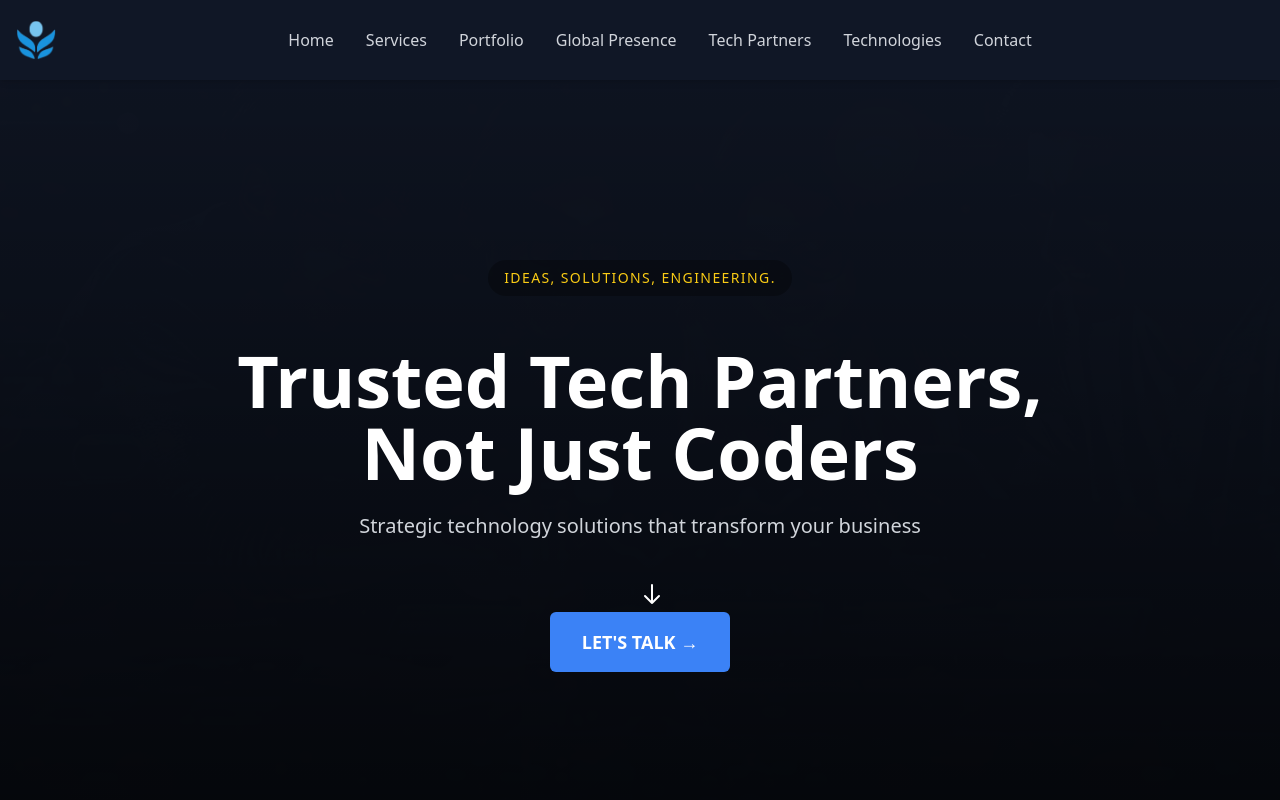
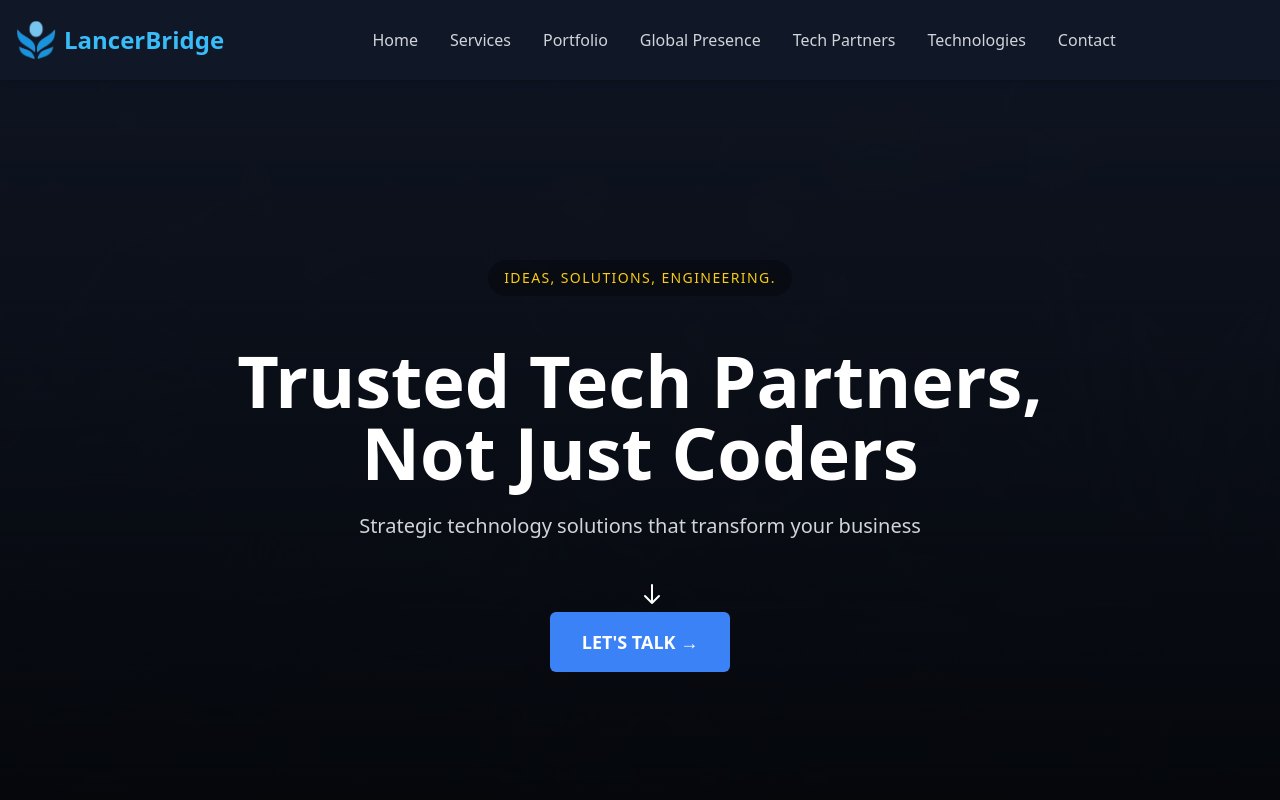
Before and after one commit to bankmotion/lancer-bridge, a React (Create React App) app: page / in a window 1280 px wide. Shown: the top 800 px of the page. Built offline with nearby package versions, Linux system fonts and the light colour scheme.

Commit message:
Enhance Header component by adding a logo text alongside the image and adjusting the layout for better alignment. This improves the visual consistency and accessibility of the navigation area.

```diff
--- a/src/pages/layout/Header.tsx
+++ b/src/pages/layout/Header.tsx
@@ -24,9 +24,10 @@
           {/* Logo */}
           <Link
             to="/"
-            className="text-2xl font-bold text-primary-600 dark:text-primary-400"
+            className="text-2xl font-bold text-primary-600 dark:text-primary-400 flex items-center gap-2"
           >
             <img src="/assets/imgs/logo.png" alt="LancerBridge" className="h-10" />
+            <span className="text-2xl font-bold text-primary-600 dark:text-primary-400">LancerBridge</span>
           </Link>
 
           {/* Desktop Navigation */}
```
